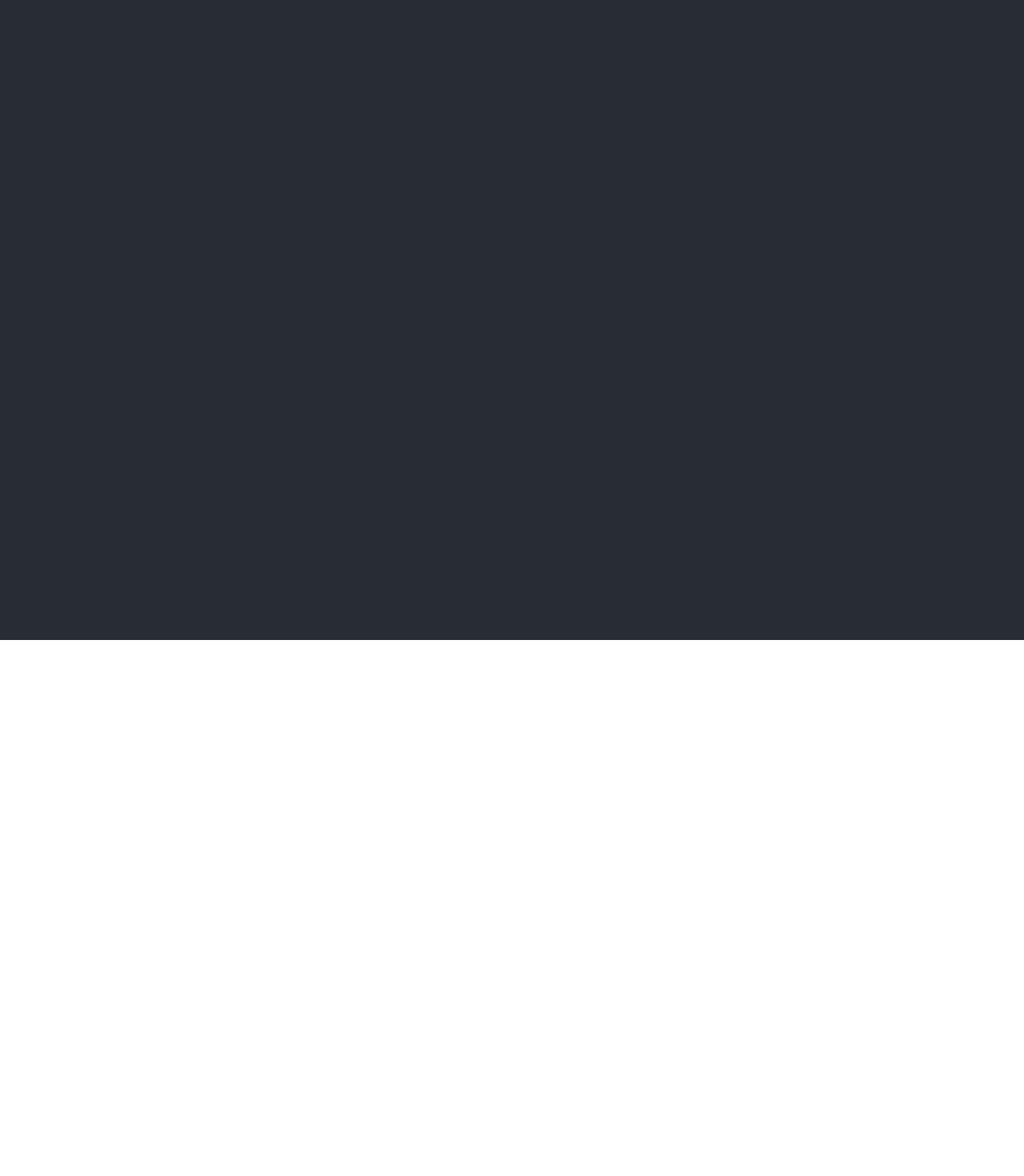
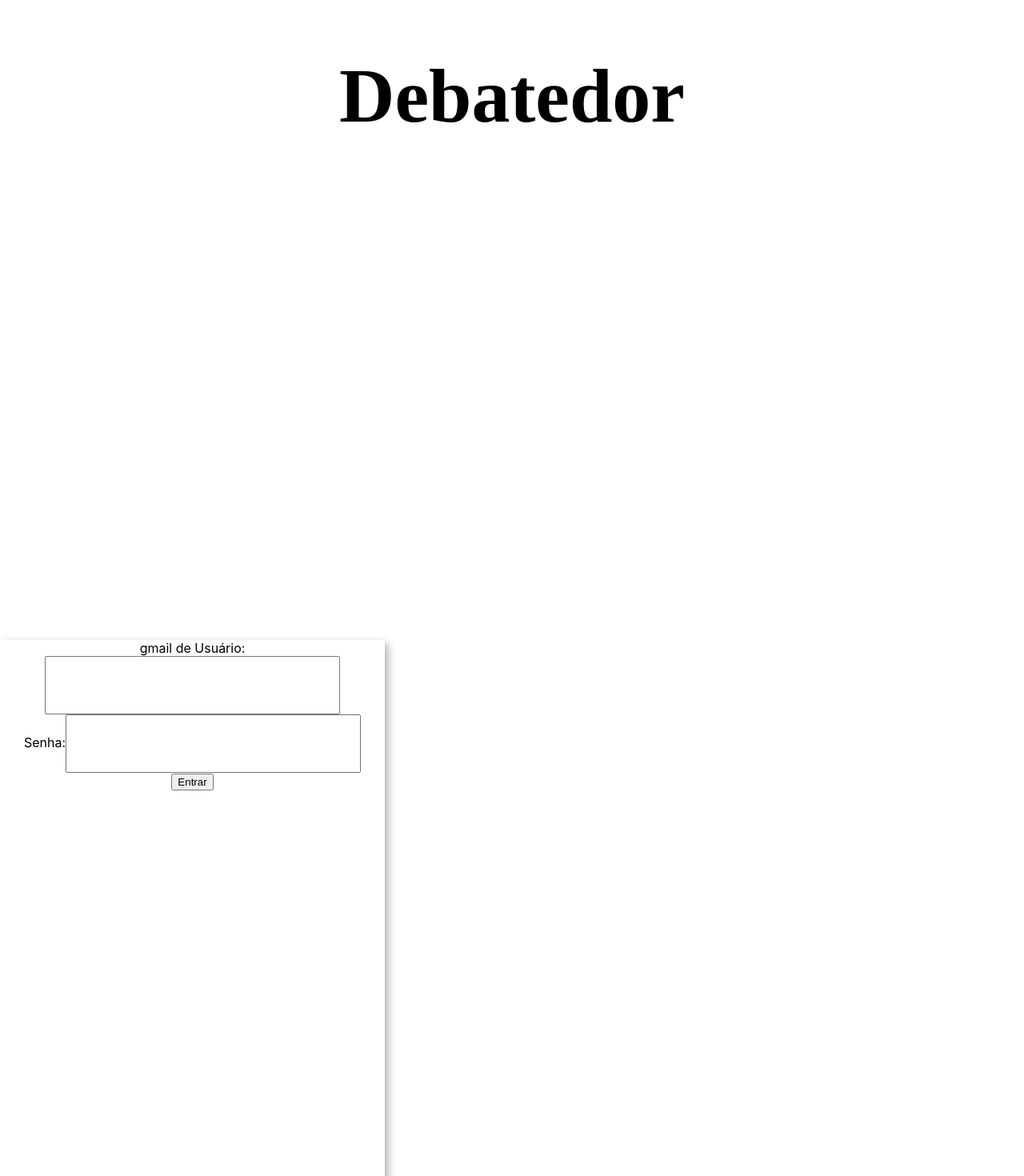
Before and after one commit to debatedor/debatedor-frontend, a React (Create React App) app: page / in a window 1280 px wide. Shown: the top 1470 px of the page at 80% size. Before the commit the page ends 800 px from the top, so only its background shows below. Built offline with nearby package versions, Linux system fonts and the light colour scheme.

Commit message:
Pagina Login Iniciada

```diff
--- a/package.json
+++ b/package.json
@@ -6,6 +6,7 @@
     "@testing-library/jest-dom": "^5.17.0",
     "@testing-library/react": "^13.4.0",
     "@testing-library/user-event": "^13.5.0",
+    "axios": "^1.7.2",
     "react": "^18.3.1",
     "react-dom": "^18.3.1",
     "react-scripts": "5.0.1",
--- a/src/App.css
+++ b/src/App.css
@@ -8,18 +8,14 @@
 }
 
 @media (prefers-reduced-motion: no-preference) {
-  .App-logo {
-    animation: App-logo-spin infinite 20s linear;
-  }
+
 }
 
 .App-header {
-  background-color: #282c34;
   min-height: 100vh;
   display: flex;
   flex-direction: column;
   align-items: center;
-  justify-content: center;
   font-size: calc(10px + 2vmin);
   color: white;
 }
--- a/src/App.js
+++ b/src/App.js
@@ -1,13 +1,19 @@
 import './App.css';
+import Header from './components/Header';
+import Formulario from './components/Formulario';
 
 function App() {
   return (
     <div className="App">
       <header className="App-header">
+        <Header/>
+      </header>
+      <body>
+        <Formulario/>
+      </body>
+      <footer>
 
-
-
-      </header>
+      </footer>
     </div>
   );
 }
--- /dev/null
+++ b/src/components/Formulario.js
@@ -0,0 +1,65 @@
+import Axios from "axios";
+import "./Login.css"
+import React, { useState } from 'react';
+import"./Login.css"
+
+
+function Formulario(){
+    const [values, setValues] = useState({ gmail: '', senha: '' });
+    const [gmail, setGmail] = useState('');
+    const [senha, setSenha] = useState('');
+
+    const handleSubmit = (event) => {
+        event.preventDefault();
+        Axios.post("http://localhost:3001/register", {
+            gmail: values.gmail,
+            senha: values.senha
+        }).then((response) => {
+            console.log(response); // Exiba a resposta da solicitação no console.
+        })
+    };
+
+    const handleChangeValues = (value) => {
+        // Use a função de atualização do estado para garantir que os valores antigos sejam preservados.
+        setValues(prevValue => ({
+            ...prevValue, // Mantém os valores antigos do objeto.
+            [value.target.name]: value.target.value, // Atualiza o campo correspondente com o novo valor.
+        }))
+    };
+
+
+
+    return (
+
+        <form onSubmit={handleSubmit} className="login-form">
+            <div id = "Formulario">
+                <label htmlFor="gmail">gmail de Usuário:</label>
+                <input
+                    type="text"
+                    className="form-control"
+                    id="gmail"
+                    name='gmail'
+                    onChange={handleChangeValues}
+                    required
+                />
+
+            <div>
+                <label htmlFor="senha">Senha:</label>
+                <input
+                    type="text"
+                    name='senha'
+                    className="form-control"
+                    id="senha"
+                    onChange={handleChangeValues}
+                    required
+                />
+            </div>
+            <button type="submit">Entrar</button>
+            </div>
+        </form>
+
+    );
+}
+
+
+export default Formulario
--- /dev/null
+++ b/src/components/Header.js
@@ -0,0 +1,11 @@
+import "./Login.css"
+
+function Header() {
+    return (
+        <div>
+            <h1 id = "Titulo_Login"> Debatedor </h1>
+        </div>
+    );
+}
+
+export default Header
--- /dev/null
+++ b/src/components/Login.css
@@ -0,0 +1,24 @@
+#Titulo_Login{
+    font-family: "Playfair Display", serif;
+    font-optical-sizing: auto;
+    font-weight: 800;
+    font-style: normal;
+    font-size: 96px;
+    color: black;
+    line-height: normal;
+}
+
+#Formulario{
+    width: 481px;
+        height: 680px;
+        box-shadow: 4px 4px 10px 0 rgb(0 0 0 / 0.31);
+        background-color: #ffffff;
+}
+#senha{
+    width: 361px;
+    height: 67px;
+}
+#gmail{
+    width: 361px;
+    height: 67px;
+}
```
Also changed, not shown: 1 other file (tests, documents, lock files or other folders).
